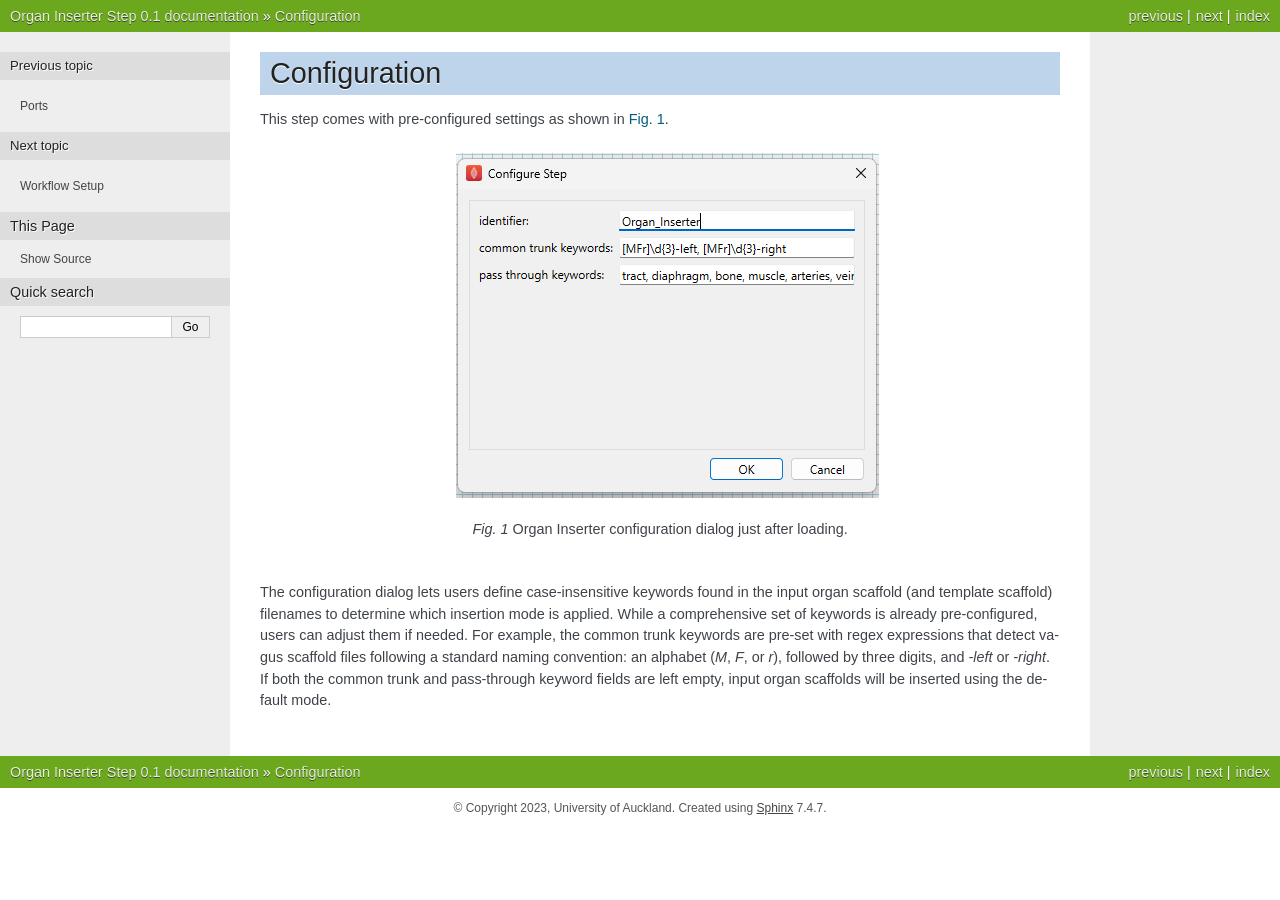
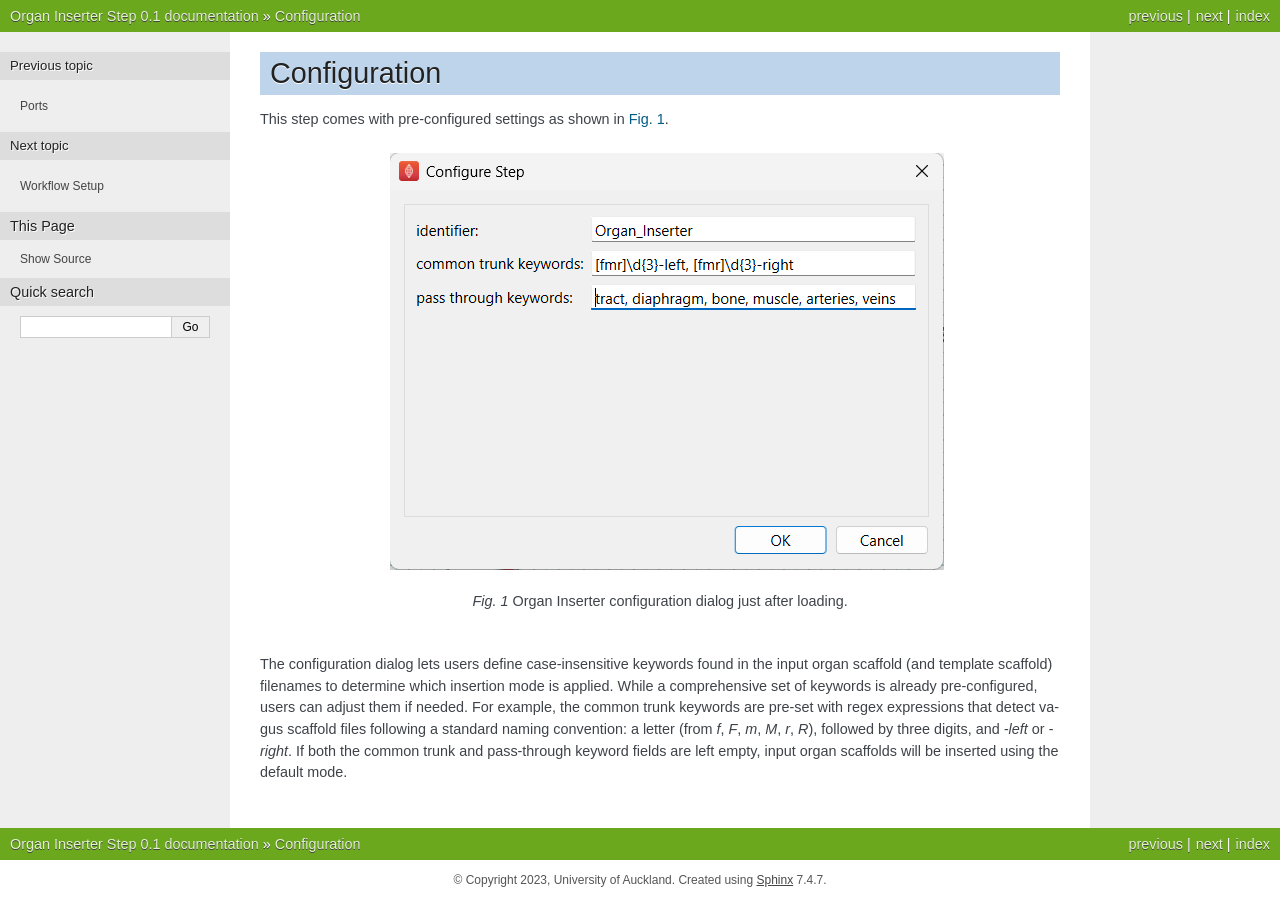
Before and after one commit to mapclient-plugins/mapclientplugins.organinserterstep, a Sphinx documentation site: the page built from docs/configuration.rst, in a window 1280 px wide. Built offline with Sphinx 7.4.7, drawn with Linux system fonts in a browser that asks for light colours.

Commit message:
Update regex string to lowercase in alphabetical order

```diff
--- a/docs/configuration.rst
+++ b/docs/configuration.rst
@@ -14,4 +14,4 @@ This step comes with pre-configured settings as shown in :numref:`fig-organ-inse
 
 
 
-The configuration dialog lets users define case-insensitive keywords found in the input organ scaffold (and template scaffold) filenames to determine which insertion mode is applied. While a comprehensive set of keywords is already pre-configured, users can adjust them if needed. For example, the common trunk keywords are pre-set with regex expressions that detect vagus scaffold files following a standard naming convention: an alphabet (`M`, `F`, or `r`), followed by three digits, and `-left` or `-right`. If both the common trunk and pass-through keyword fields are left empty, input organ scaffolds will be inserted using the default mode.
+The configuration dialog lets users define case-insensitive keywords found in the input organ scaffold (and template scaffold) filenames to determine which insertion mode is applied. While a comprehensive set of keywords is already pre-configured, users can adjust them if needed. For example, the common trunk keywords are pre-set with regex expressions that detect vagus scaffold files following a standard naming convention: a letter (from `f`, `F`, `m`, `M`, `r`, `R`), followed by three digits, and `-left` or `-right`. If both the common trunk and pass-through keyword fields are left empty, input organ scaffolds will be inserted using the default mode.
--- a/docs/workflow-setup.rst
+++ b/docs/workflow-setup.rst
@@ -12,7 +12,7 @@ Next, configure the **Multiple File Chooser** to specify the `Zinc` EX files for
 
 If any of the organ scaffolds are to be inserted via the common trunk mode, you will also have to add another **Multiple File Chooser** step and configure it to pass the `Zinc` EX files for template organ scaffolds. Connect the output port for this second **Multiple File Chooser** step to the third input port of the **Organ Inserter** step.
 
-What you connect the **Organ Inserter** step output port depends on your objective. In :numref:`fig-organ-inserter-workflow`, we have connected the output port to a **Muxer** step - allowing us to supply the output files from **Organ Inserter** step and the whole body scaffold to **Argon Viewer** for visualisation purposes.
+What you connect the **Organ Inserter** step output port to depends on your objective. In :numref:`fig-organ-inserter-workflow`, we have connected the output port to a **Muxer** step - allowing us to supply the output files from **Organ Inserter** step and the whole body scaffold to **Argon Viewer** for visualisation purposes.
 
 .. _fig-organ-inserter-workflow:
 .. figure:: _images/organ-inserter-workflow.png
```
Also changed, not shown: docs/_images/organ-inserter-configuration-initial.png, 1 other file.
